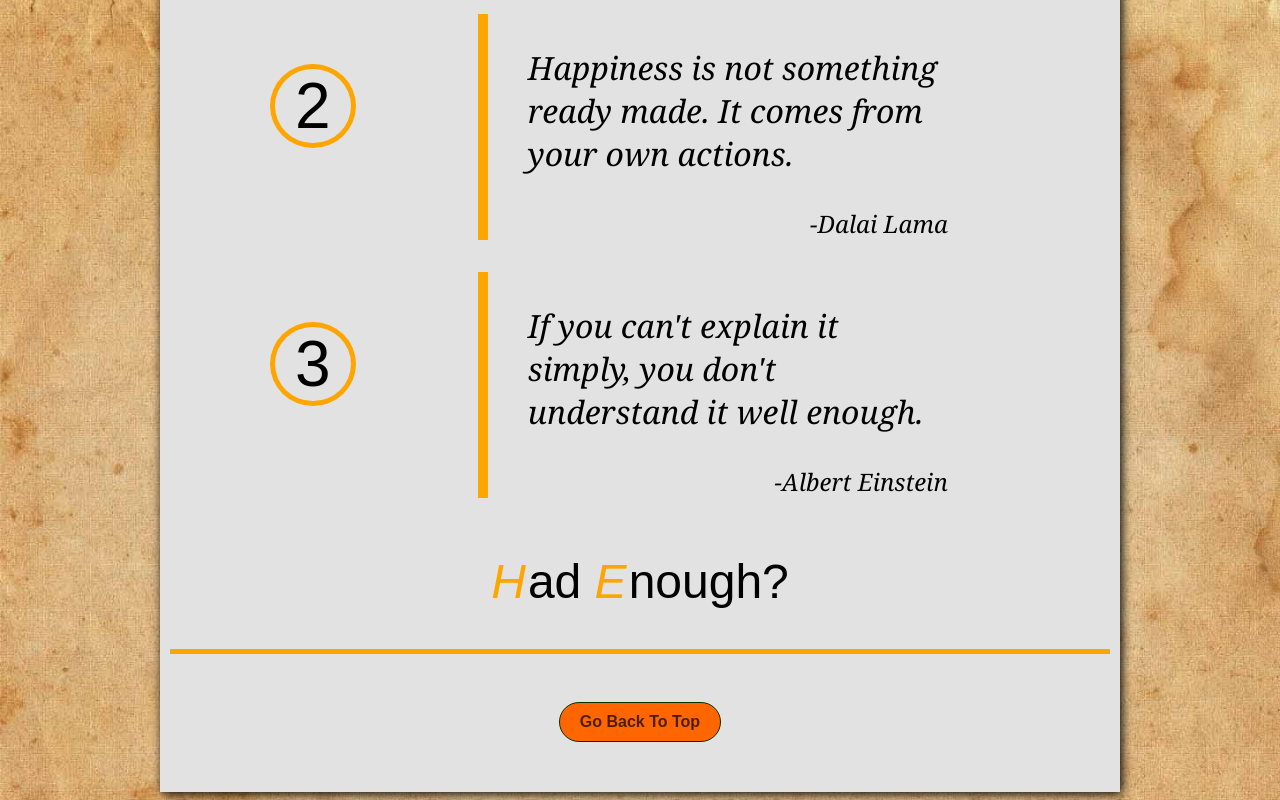
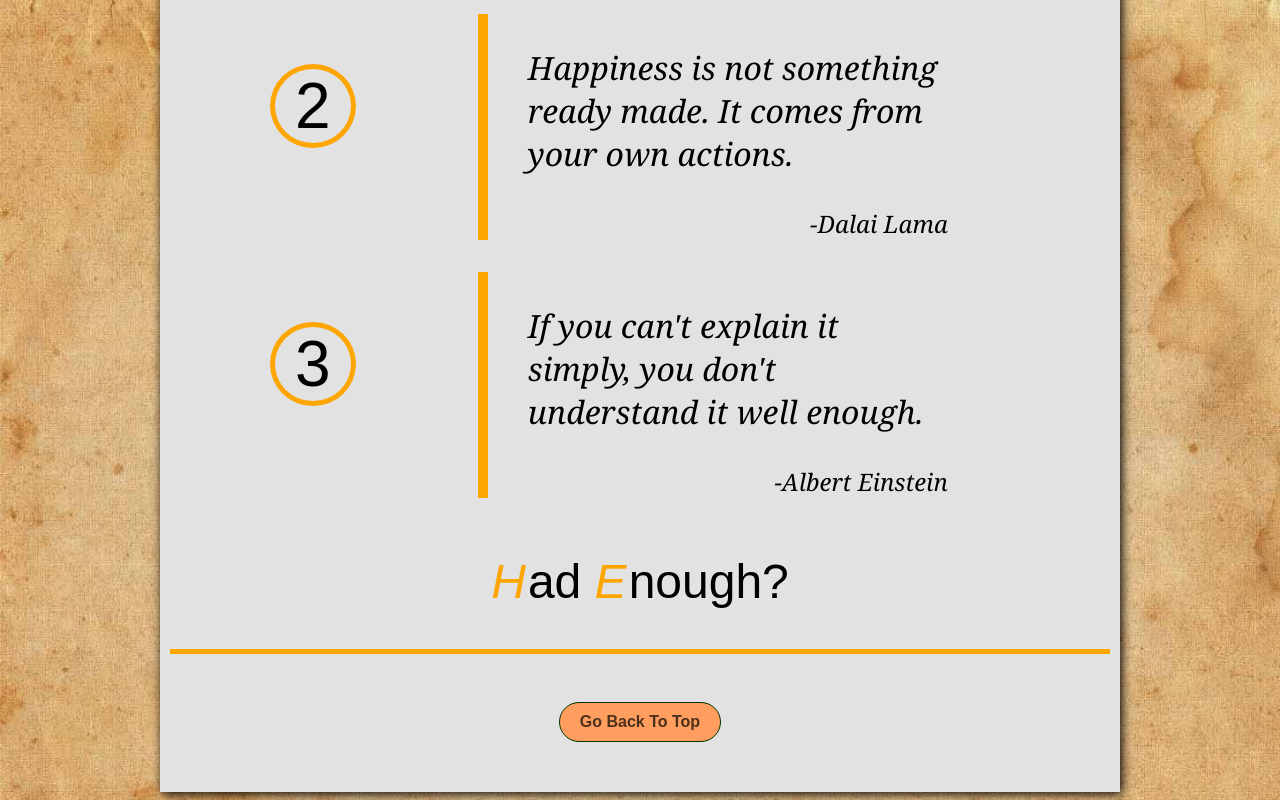
Before and after one commit to bren888/bren888.github.io, a plain HTML site: page index.html in a window 1280 px wide. In both pictures the pointer is over the link "Go Back To Top". Shown: the part 8741-9541 px from the top of the page. Drawn offline with Linux system fonts and the light colour scheme.

Commit message:
Update index.html

```diff
--- a/index.html
+++ b/index.html
@@ -114,7 +114,7 @@
 		}
 
 		#Back-To-Top-BTN:hover {
-			background-color: #F60;
+			background-color: #FF9E5E;
 		}
 
 	</style>
```
